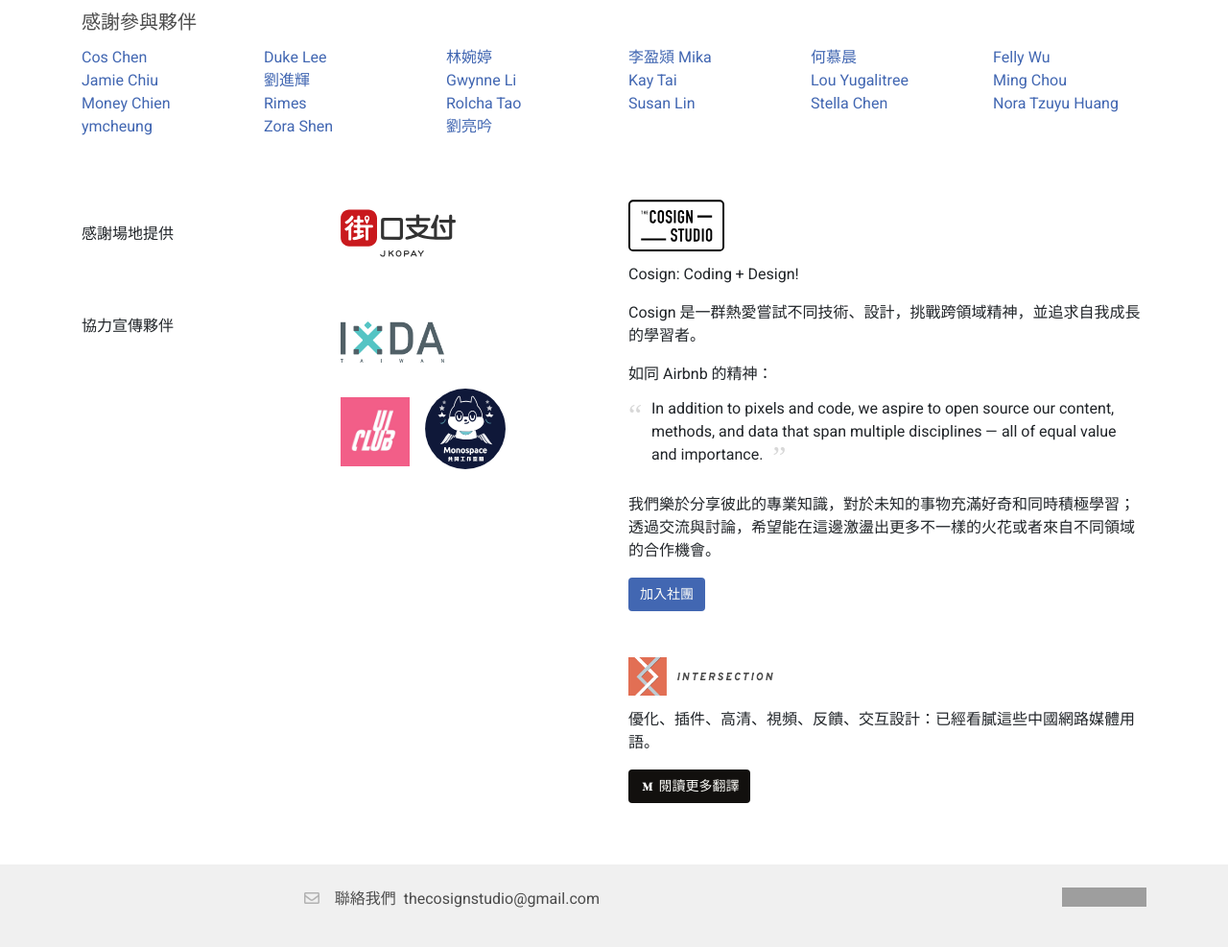
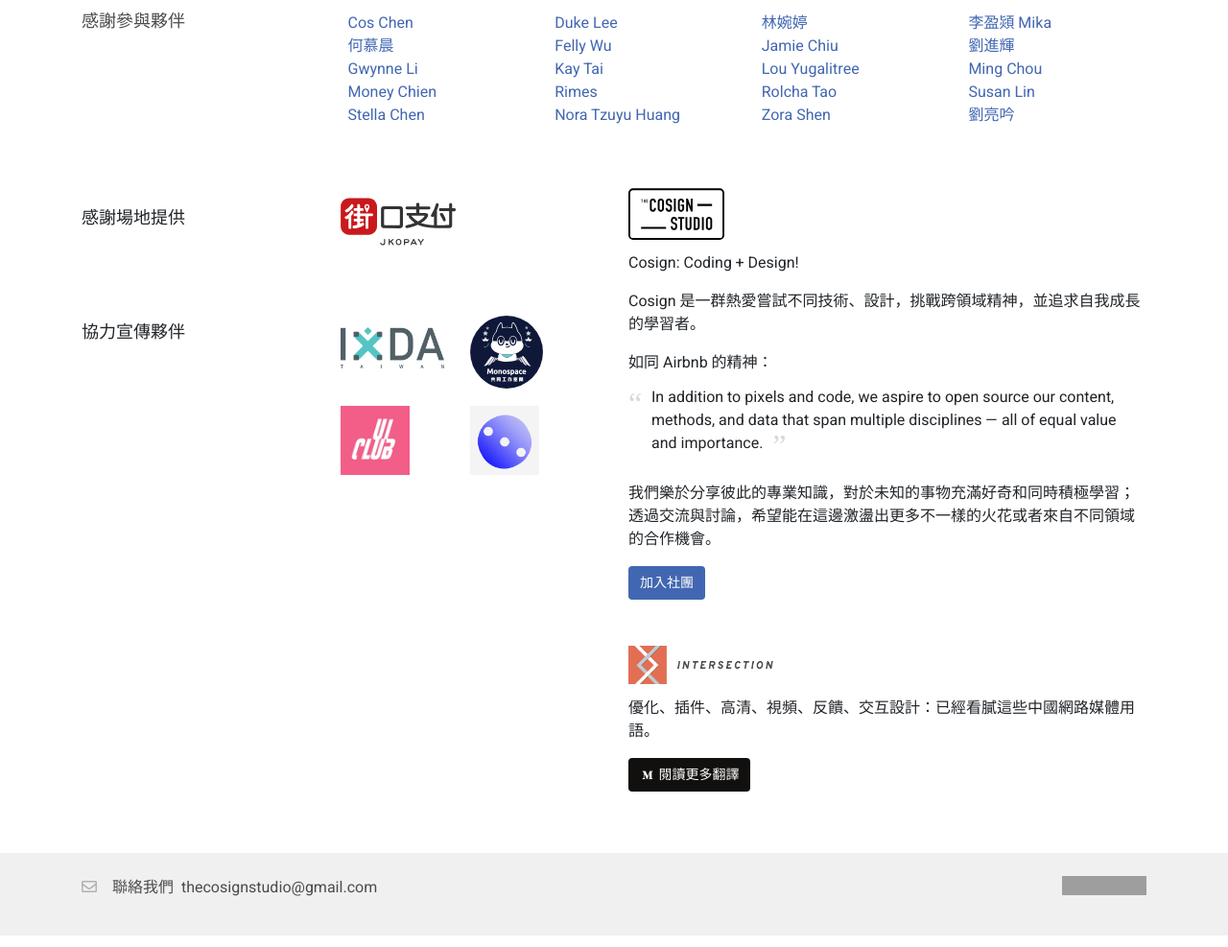
Before and after one commit to thecosignstudio/process, a Jekyll site: the page built from index.md, in a window 1280 px wide. Shown: the part 2104-3091 px from the top of the page at 96% size. Built offline with Jekyll 4.4.1, drawn with Linux system fonts in a browser that asks for light colours; nearby versions of some CDN libraries; some web fonts are replaced; grey boxes are pictures that could not be loaded.

Commit message:
Update partner layout

```diff
--- a/_layouts/home.html
+++ b/_layouts/home.html
@@ -38,10 +38,10 @@
   <nav class="home-nav">
     <div class="container">
       <div class="home-nav-row row">
-        <div class="col-12 col-sm-3 col-lg-2 col-xl-1">
+        <div class="col-12 col-sm-2 col-xl-1">
           <i class="home-nav-cosign"></i>
         </div>
-        <div class="col-12 col-sm-9 col-lg-10 col-xl-11">
+        <div class="col-12 col-sm-10 col-xl-11">
           <ul class="home-nav-list">
             <li class="home-nav-item">
               <a class="home-nav-item-link" href="#intro">緣起</a>
@@ -223,71 +223,70 @@
     <iframe class="home-timelapse-video-player" src="https://www.youtube.com/embed/JFS0e463vxI?autoplay=1&mute=1&rel=0&amp;controls=1" frameborder="0" allow="autoplay; encrypted-media" allowfullscreen></iframe>
   </div>
   <div class="container">
-    <div class="row justify-content-center">
-      <div class="col">
+    <div class="row no-gutters">
+      <div class="col-12 col-sm-3">
         <h5 class="home-participants-title">感謝參與夥伴</h5>
+      </div>
+      <div class="col-12 col-sm-9">
         <ul class="home-participants row">
-          <li class="home-participant-item col-6 col-sm-3 col-lg-2">
+          <li class="home-participant-item col-6 col-sm-3">
             <a href="https://coschen.icu" class="home-participant-link" rel="nofollow" target="_blank">Cos Chen</a>
           </li>
-          <li class="home-participant-item col-6 col-sm-3 col-lg-2">
+          <li class="home-participant-item col-6 col-sm-3">
             <a href="https://www.facebook.com/DukeLeeTW" class="home-participant-link" rel="nofollow" target="_blank">Duke Lee</a>
           </li>
-          <li class="home-participant-item col-6 col-sm-3 col-lg-2">
+          <li class="home-participant-item col-6 col-sm-3">
             <a href="https://www.linkedin.com/in/wantinglin93" class="home-participant-link" rel="nofollow" target="_blank">林婉婷</a>
           </li>
-          <li class="home-participant-item col-6 col-sm-3 col-lg-2">
+          <li class="home-participant-item col-6 col-sm-3">
             <a href="http://linkedin.com/in/yingchiungli" class="home-participant-link" rel="nofollow" target="_blank">李盈熲 Mika</a>
           </li>
-          <li class="home-participant-item col-6 col-sm-3 col-lg-2">
+          <li class="home-participant-item col-6 col-sm-3">
             <a href="https://www.linkedin.com/in/%25E6%2585%2595%25E6%2599%25A8-%25E4%25BD%2595-532130a2" class="home-participant-link" rel="nofollow" target="_blank">何慕晨</a>
           </li>
-          <li class="home-participant-item col-6 col-sm-3 col-lg-2">
+          <li class="home-participant-item col-6 col-sm-3">
             <a href="javascript:void(0)" class="home-participant-link" rel="nofollow" target="_blank">Felly Wu</a>
           </li>
-          <li class="home-participant-item col-6 col-sm-3 col-lg-2">
+          <li class="home-participant-item col-6 col-sm-3">
             <a href="javascript:void(0)" class="home-participant-link" rel="nofollow" target="_blank">Jamie Chiu</a>
           </li>
-          <li class="home-participant-item col-6 col-sm-3 col-lg-2">
+          <li class="home-participant-item col-6 col-sm-3">
             <a href="https://www.behance.net/JasonCK" class="home-participant-link" rel="nofollow" target="_blank">劉進輝</a>
           </li>
-          <li class="home-participant-item col-6 col-sm-3 col-lg-2">
+          <li class="home-participant-item col-6 col-sm-3">
             <a href="https://www.facebook.com/GwynneLL" class="home-participant-link" rel="nofollow" target="_blank">Gwynne Li</a>
           </li>
-          <li class="home-participant-item col-6 col-sm-3 col-lg-2">
+          <li class="home-participant-item col-6 col-sm-3">
             <a href="javascript:void(0)" class="home-participant-link" rel="nofollow" target="_blank">Kay Tai</a>
           </li>
-          <li class="home-participant-item col-6 col-sm-3 col-lg-2">
+          <li class="home-participant-item col-6 col-sm-3">
             <a href="javascript:void(0)" class="home-participant-link" rel="nofollow" target="_blank">Lou Yugalitree</a>
           </li>
-          <li class="home-participant-item col-6 col-sm-3 col-lg-2">
+          <li class="home-participant-item col-6 col-sm-3">
             <a href="https://www.facebook.com/shigure0912" class="home-participant-link" rel="nofollow" target="_blank">Ming Chou</a>
           </li>
-          <li class="home-participant-item col-6 col-sm-3 col-lg-2">
+          <li class="home-participant-item col-6 col-sm-3">
             <a href="https://www.facebook.com/profile.php?id=100010171684035" class="home-participant-link" rel="nofollow" target="_blank">Money Chien</a>
           </li>
-          <li class="home-participant-item col-6 col-sm-3 col-lg-2">
+          <li class="home-participant-item col-6 col-sm-3">
             <a href="javascript:void(0)" class="home-participant-link" rel="nofollow" target="_blank">Rimes</a>
           </li>
-          <li class="home-participant-item col-6 col-sm-3 col-lg-2">
+          <li class="home-participant-item col-6 col-sm-3">
             <a href="javascript:void(0)" class="home-participant-link" rel="nofollow" target="_blank">Rolcha Tao</a>
           </li>
-          <li class="home-participant-item col-6 col-sm-3 col-lg-2">
+          <li class="home-participant-item col-6 col-sm-3">
             <a href="https://www.linkedin.com/in/shuyulin105/" rel="nofollow" class="home-participant-link" target="_blank">Susan Lin</a>
           </li>
-          <li class="home-participant-item col-6 col-sm-3 col-lg-2">
+          <li class="home-participant-item col-6 col-sm-3">
             <a href="https://www.facebook.com/profile.php?id=1508782475" class="home-participant-link" rel="nofollow" target="_blank">Stella Chen</a>
           </li>
-          <li class="home-participant-item col-6 col-sm-3 col-lg-2">
+          <li class="home-participant-item col-6 col-sm-3">
             <a href="https://tzuyuh.weebly.com" class="home-participant-link" rel="nofollow" target="_blank">Nora Tzuyu Huang</a>
           </li>
-          <li class="home-participant-item col-6 col-sm-3 col-lg-2">
-            <a href="https://www.linkedin.com/in/ymcheungtw" class="home-participant-link" rel="nofollow" target="_blank">ymcheung</a>
-          </li>
-          <li class="home-participant-item col-6 col-sm-3 col-lg-2">
+          <li class="home-participant-item col-6 col-sm-3">
             <a href="https://www.linkedin.com/in/yanianshen" class="home-participant-link" rel="nofollow" target="_blank">Zora Shen</a>
           </li>
-          <li class="home-participant-item col-6 col-sm-3 col-lg-2">
+          <li class="home-participant-item col-6 col-sm-3">
             <a href="javascript:void(0)" class="home-participant-link" rel="nofollow" target="_blank">劉亮吟</a>
           </li>
         </ul>
@@ -300,7 +299,7 @@
   <section class="row">
     <div class="col-12 col-sm">
       <div id="sponsor" class="home-sponsor-layout">
-        <div class="home-sponsor-title">感謝場地提供</div>
+        <h5 class="home-sponsor-title">感謝場地提供</h5>
         <div class="home-sponsor-jkopay">
           <a class="home-sponsor-jkopay-logo-link" href="https://www.jkos.com" rel="nofollow" target="_blank">
             <i class="home-sponsor-jkopay-logo"></i>
@@ -308,18 +307,29 @@
         </div>
       </div>
       <div id="partner" class="home-partner-layout">
-        <div class="home-partner-title">協力宣傳夥伴</div>
-        <div class="home-partner-logo">
+        <h5 class="home-partner-title">協力宣傳夥伴</h5>
+        <ul class="home-partner-logo">
+          <li class="home-partner-item">
             <a class="home-partner-logo-link" href="http://www.ixda.org.tw" rel="nofollow" target="_blank">
               <i class="home-sponsor-ixda-logo"></i>
             </a>
+          </li>
+          <li class="home-partner-item">
+            <a class="home-partner-logo-link" href="https://www.facebook.com/monospace.tw" rel="nofollow" target="_blank">
+              <i class="home-sponsor-monospace-logo"></i>
+            </a>
+          </li>
+          <li class="home-partner-item">
             <a class="home-partner-logo-link" href="https://www.facebook.com/groups/uiclub/about" rel="nofollow" target="_blank">
               <i class="home-sponsor-uiclub-logo"></i>
             </a>
-          <a class="home-partner-logo-link" href="https://monospace.tw" rel="nofollow" target="_blank">
-            <i class="home-sponsor-monospace-logo"></i>
+          </li>
+          <li class="home-partner-item">
+            <a class="home-partner-logo-link" href="https://www.facebook.com/murmurline" rel="nofollow" target="_blank">
+              <i class="home-sponsor-murmurline-logo"></i>
             </a>
-        </div>
+          </li>
+        </ul>
         <hr class="home-partner-seperator">
       </div>
     </div>
--- a/_sass/custom/_footer.scss
+++ b/_sass/custom/_footer.scss
@@ -8,7 +8,7 @@
   text-align: center;
 
   @media screen and (min-width: 768px) {
-    text-align: right;
+    text-align: left;
   }
 }
 
--- a/_sass/custom/_participants.scss
+++ b/_sass/custom/_participants.scss
@@ -1,6 +1,12 @@
 .home-participants-title {
   color: $white-shade-dark;
+  font-size: 1.125rem;
   margin: 12px 0 4px;
+  text-align: center;
+
+  @media screen and (min-width: 768px) {
+    text-align: left;
+  }
 }
 
 .home-participants {
@@ -10,6 +16,11 @@
 
 .home-participant-item {
   list-style: none;
+  text-align: center;
+
+  @media screen and (min-width: 768px) {
+    text-align: left;
+  }
 }
 
 .home-participant-link {
--- a/_sass/custom/_sponsor.scss
+++ b/_sass/custom/_sponsor.scss
@@ -11,6 +11,7 @@
 
 .home-sponsor-title {
   flex: 1 0 100%;
+  font-size: 1.125rem;
   text-align: center;
 
   @media screen and (min-width: 768px) {
@@ -55,6 +56,8 @@
 
 .home-partner-title {
   flex: 1 0 100%;
+  font-size: 1.125rem;
+  margin-top: 20px;
   text-align: center;
 
   @media screen and (min-width: 768px) {
@@ -64,21 +67,30 @@
 }
 
 .home-partner-logo {
+  align-items: center;
+  display: flex;
   flex: 1 0 100%;
+  flex-wrap: wrap;
+  margin: 0;
+  padding: 0;
+
+  @media screen and (min-width: 768px) {
+    flex: 1 1 50%;
+  }
+}
+
+.home-partner-item {
+  flex: 0 0 50%;
+  list-style: none;
   text-align: center;
 
   @media screen and (min-width: 768px) {
-    flex: 1 1 50%;
     text-align: left;
   }
 }
 
 .home-partner-logo-link {
   display: inline-block;
-
-  &:first-child {
-    display: block;
-  }
 }
 
 .home-sponsor-ixda-logo {
@@ -102,8 +114,8 @@
   background-position: center center;
   background-repeat: no-repeat;
   background-size: 100% auto;
-  margin: 8px 12px 0 0;
-  height: 84px;
+  margin-top: 8px;
+  height: 72px;
   width: 72px;
 }
 
@@ -114,8 +126,19 @@
   background-repeat: no-repeat;
   background-size: 100% auto;
   margin-top: 8px;
-  height: 92px;
-  width: 84px;
+  height: 84px;
+  width: 76px;
+}
+
+.home-sponsor-murmurline-logo {
+  display: inline-block;
+  background-image: url('../assets/home_imgs/logo_murmurline.png');
+  background-position: center 56%;
+  background-repeat: no-repeat;
+  background-size: 100% auto;
+  margin-top: 8px;
+  height: 72px;
+  width: 72px;
 }
 
 .home-partner-seperator {
```
Also changed, not shown: assets/home_imgs/logo_murmurline.png (added), 1 other file. Lines whose indentation alone changed are shown as unchanged.
